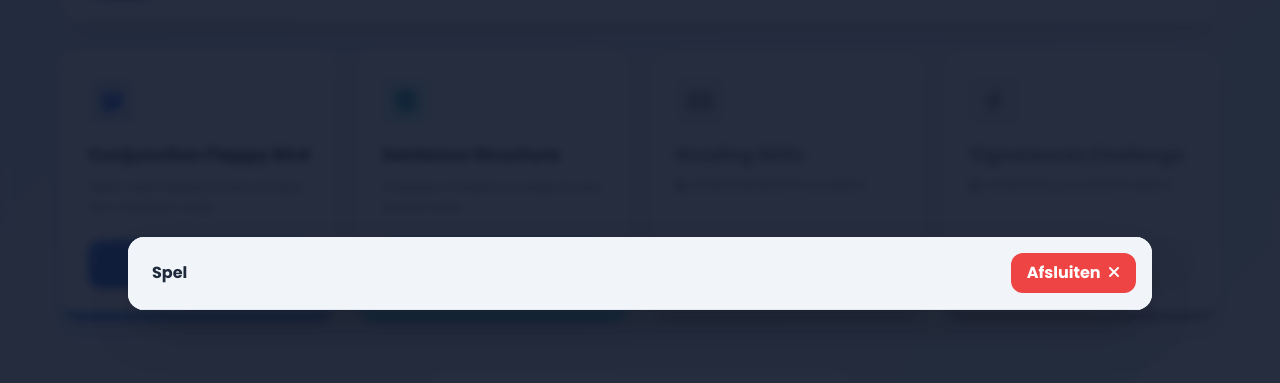
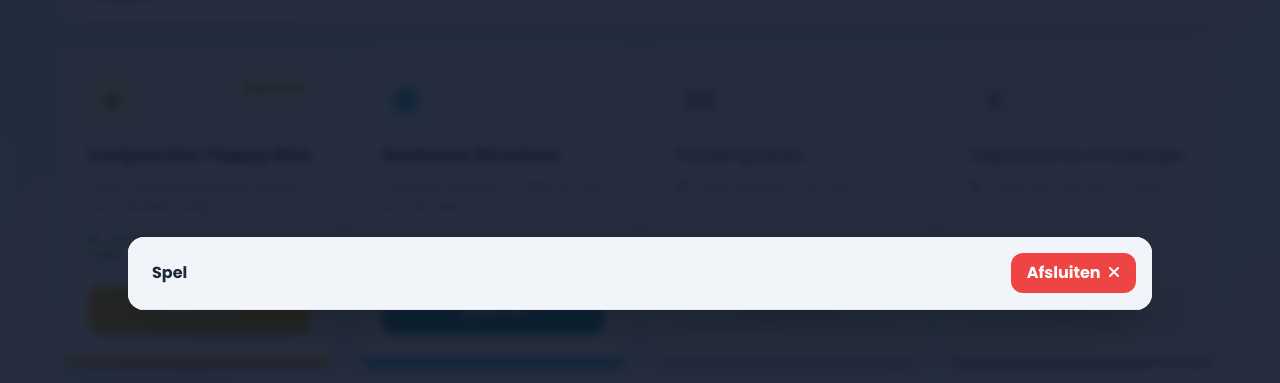
Before and after one commit to JufLouise/ExamentrainingEngels, a plain HTML site: page index.html in a window 1280 px wide. Shown: the part 127-510 px from the top of the page. Drawn offline with nearby package versions, Linux system fonts and the light colour scheme.

Commit message:
Update index.html

```diff
--- a/index.html
+++ b/index.html
@@ -64,16 +64,22 @@
 
     <main class="max-w-6xl mx-auto">
         <div class="grid grid-cols-1 md:grid-cols-2 lg:grid-cols-4 gap-6 mb-12">
-            <div id="card-game1.html" class="game-card bg-white p-6 rounded-2xl shadow-lg border-b-8 border-blue-500 flex flex-col justify-between">
+            <div id="card-game1.html" class="game-card bg-white p-6 rounded-2xl shadow-lg border-b-8 border-yellow-500 flex flex-col justify-between">
                 <div>
-                    <div class="w-12 h-12 bg-blue-100 text-blue-600 rounded-lg flex items-center justify-center text-2xl mb-4">
-                        <i class="fas fa-dove"></i>
+                    <div class="flex justify-between items-start mb-4">
+                        <div class="w-12 h-12 bg-yellow-100 text-yellow-600 rounded-lg flex items-center justify-center text-2xl">
+                            <i class="fas fa-bolt"></i>
+                        </div>
+                        <span class="bg-yellow-100 text-yellow-700 text-[10px] font-bold px-2 py-1 rounded-full uppercase tracking-wider">Energizer</span>
                     </div>
                     <h3 class="font-bold text-lg text-slate-800 mb-2">Conjunction Flappy Bird</h3>
-                    <p class="text-xs text-slate-500 mb-6 leading-relaxed">Oefen verbindingswoorden terwijl je door obstakels vliegt.</p>
+                    <p class="text-xs text-slate-500 mb-4 leading-relaxed">Oefen verbindingswoorden terwijl je door obstakels vliegt.</p>
+                    <p class="text-[10px] text-green-600 font-semibold mb-6 italic">
+                        <i class="fas fa-star mr-1"></i> Voor dit spel is geen minimale score nodig!
+                    </p>
                 </div>
                 <button onclick="openGame('game1.html', 'Conjunction Flappy Bird')"
-                        class="w-full bg-blue-600 hover:bg-blue-700 text-white py-3 rounded-xl font-bold transition-all shadow-md">
+                        class="w-full bg-yellow-500 hover:bg-yellow-600 text-white py-3 rounded-xl font-bold transition-all shadow-md">
                     Speel Nu
                 </button>
             </div>
@@ -170,11 +176,11 @@
         function updateUI() {
             const isAdmin = localStorage.getItem('admin_unlocked') === 'true';
 
-            // Check Game 3 Unlock
+            // Spel 1 heeft geen lock/score nodig, maar we checken Spel 3 en 4
             if (progress['game2.html'] >= 10 || isAdmin) {
                 unlock('game3.html', isAdmin ? 'Admin Mode Actief ✅' : 'Level 10 gehaald! ✅');
             }
-            // Check Game 4 Unlock
+
             if (progress['game3.html'] >= 18 || isAdmin) {
                 unlock('game4.html', isAdmin ? 'Admin Mode Actief ✅' : 'Score 18+ gehaald! ✅');
             }
@@ -204,7 +210,7 @@
                 localStorage.setItem('admin_unlocked', 'true');
                 updateUI();
                 alert('Admin Mode geactiveerd! Alle spellen zijn ontgrendeld.');
-                document.getElementById('adminPass').value = ''; // Veld leegmaken
+                document.getElementById('adminPass').value = '';
             }
         }
 
```
